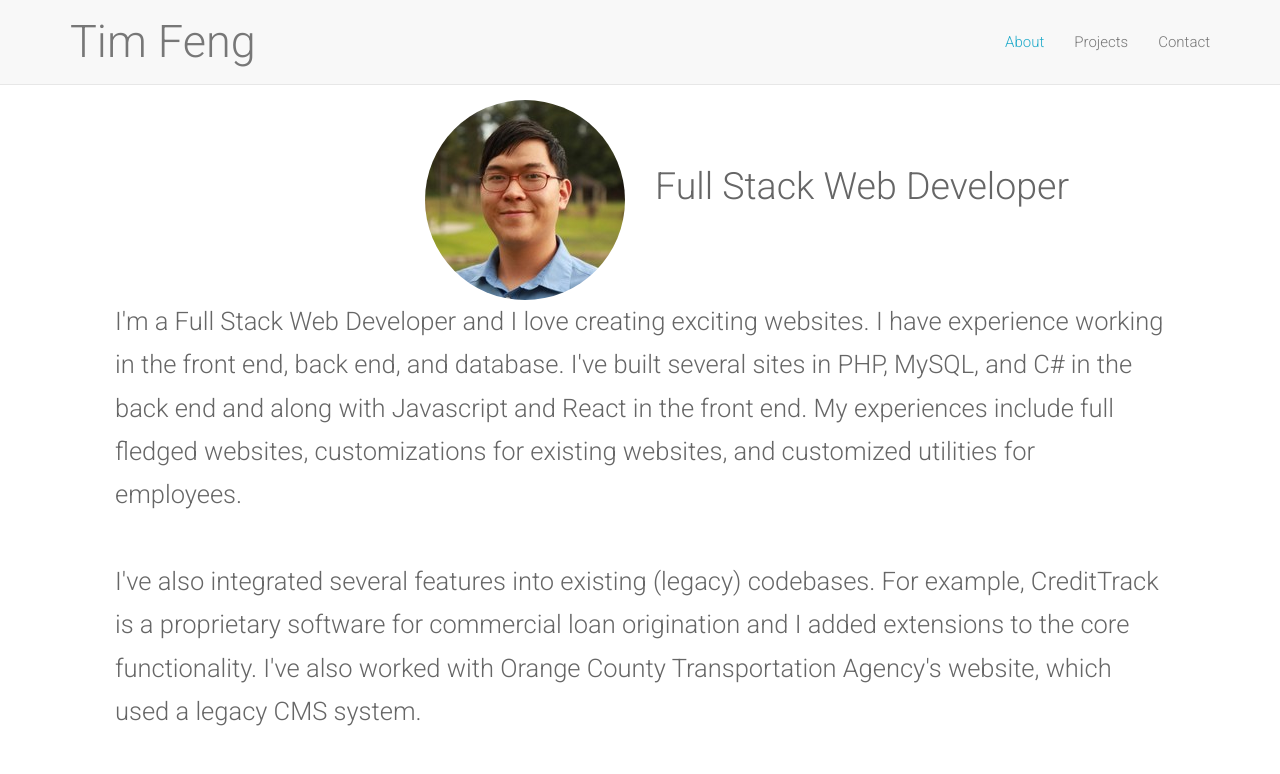
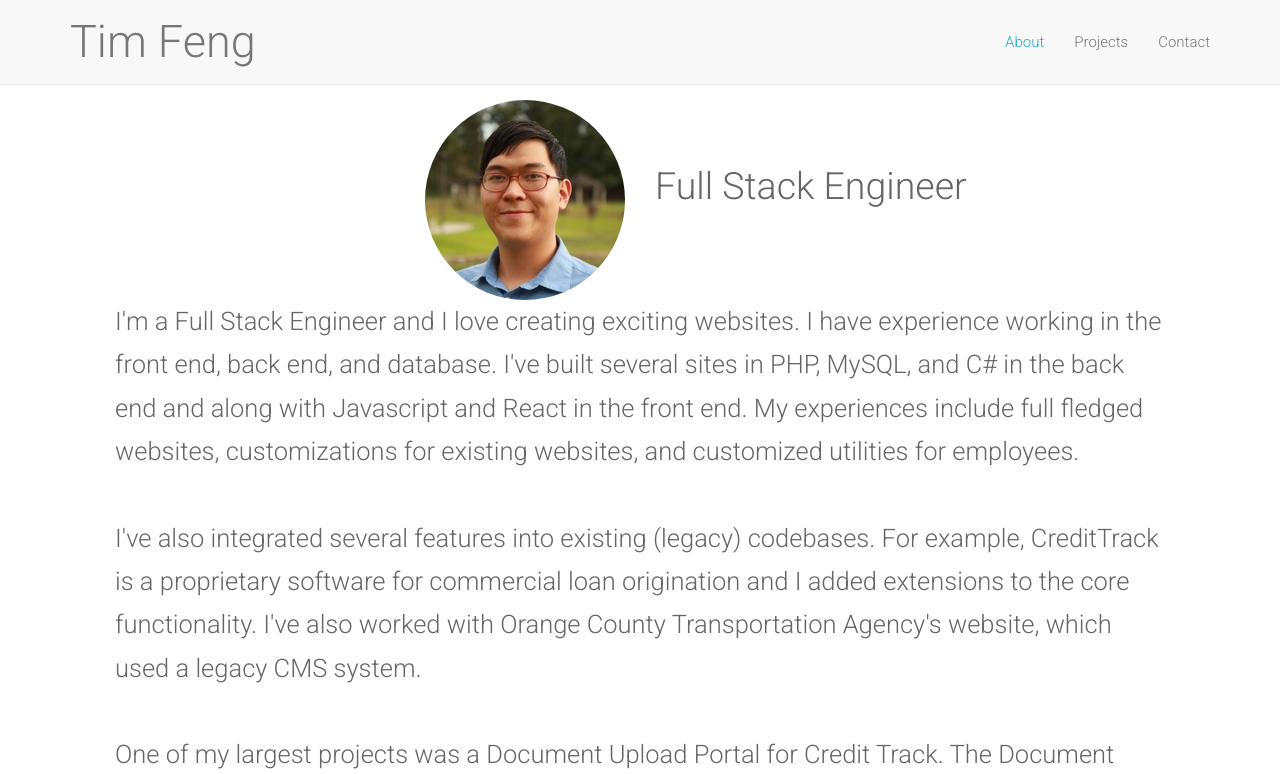
Before and after one commit to spikers/portfolio, a website: page index.html in a window 1280 px wide. Shown: the top 774 px of the page. Drawn offline with Linux system fonts and the light colour scheme.

Commit message:
Updated some terminology.

```diff
--- a/index.html
+++ b/index.html
@@ -78,11 +78,11 @@
   <div class="col-md-6 text-center wowload fadeInUp">
     <img class="img-responsive profile-picture pull-right" src="./images/portfolio/TimFeng.jpg">
   </div>
-  <h2 class="col-md-6 text-left wowload fadeInUp" id="title">Full Stack Web Developer</h2>
+  <h2 class="col-md-6 text-left wowload fadeInUp" id="title">Full Stack Engineer</h2>
 </div>
   <div class="row">
     <div class="col-sm-12 wowload fadeInLeft">
-      <p>I'm a Full Stack Web Developer and I love creating exciting websites. I have experience working in the front end, back end, and database. I've built several sites in PHP, MySQL, and C# in the back end and along with Javascript and React in the front end. My experiences include full fledged websites, customizations for existing websites, and customized utilities for employees. </p>
+      <p>I'm a Full Stack Engineer and I love creating exciting websites. I have experience working in the front end, back end, and database. I've built several sites in PHP, MySQL, and C# in the back end and along with Javascript and React in the front end. My experiences include full fledged websites, customizations for existing websites, and customized utilities for employees. </p>
       <p>I've also integrated several features into existing (legacy) codebases. For example, CreditTrack is a proprietary software for commercial loan origination and I added extensions to the core functionality. I've also worked with Orange County Transportation Agency's website, which used a legacy CMS system. </p>
       <p>One of my largest projects was a Document Upload Portal for Credit Track. The Document Upload Portal was fully built using C#.NET, which used token authentication for login. The documents were directly integrated into our proprietary software.</p>
       <p>In the front end, I'm well-versed in HTML, CSS, Javascript, React, and ASP Web Forms. I've created API requests and responses as well as all types of functionality across front end, back end, and database. For an example of front end, see Ipsum Galore's codebase.</p>
```
